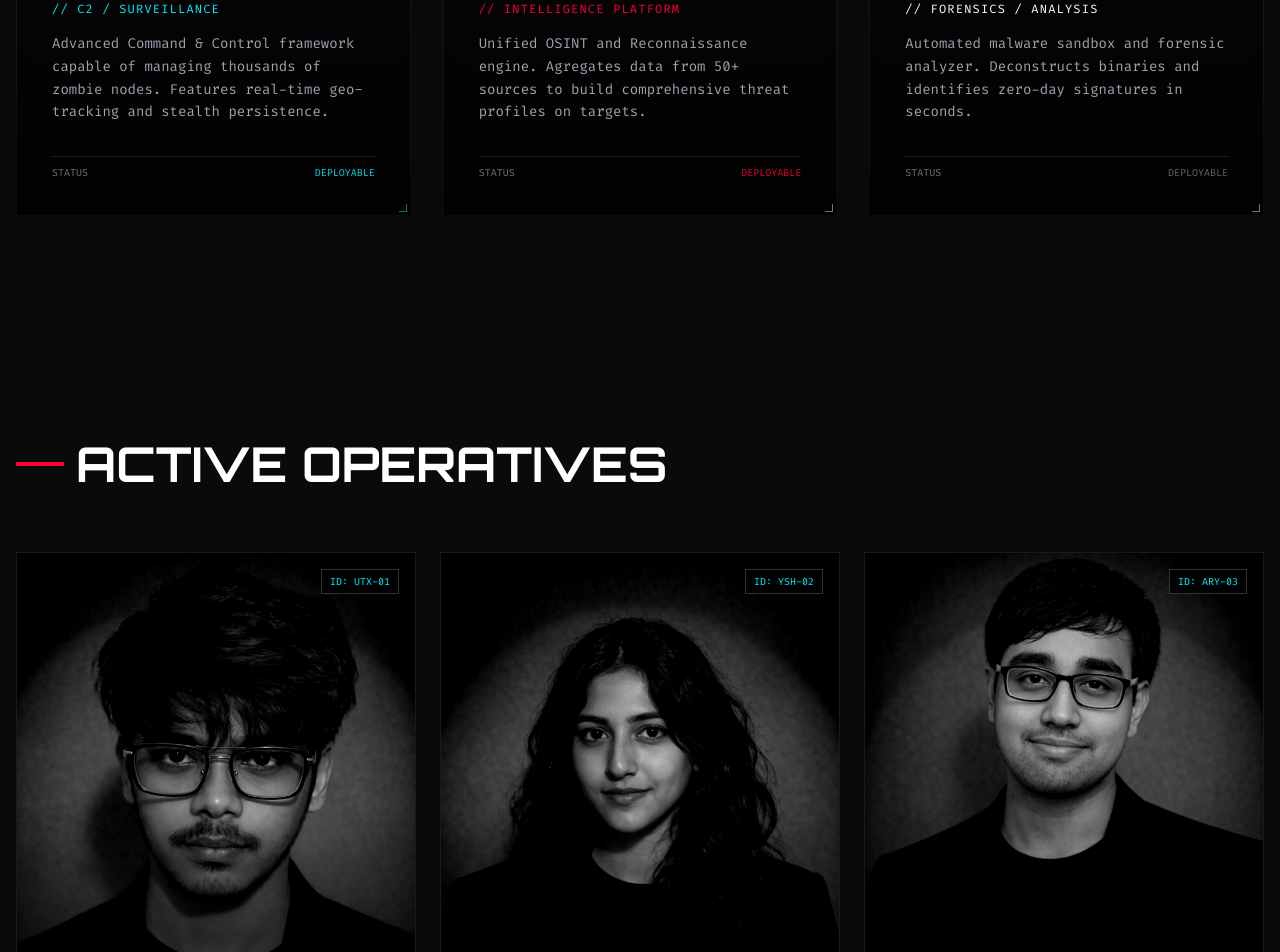
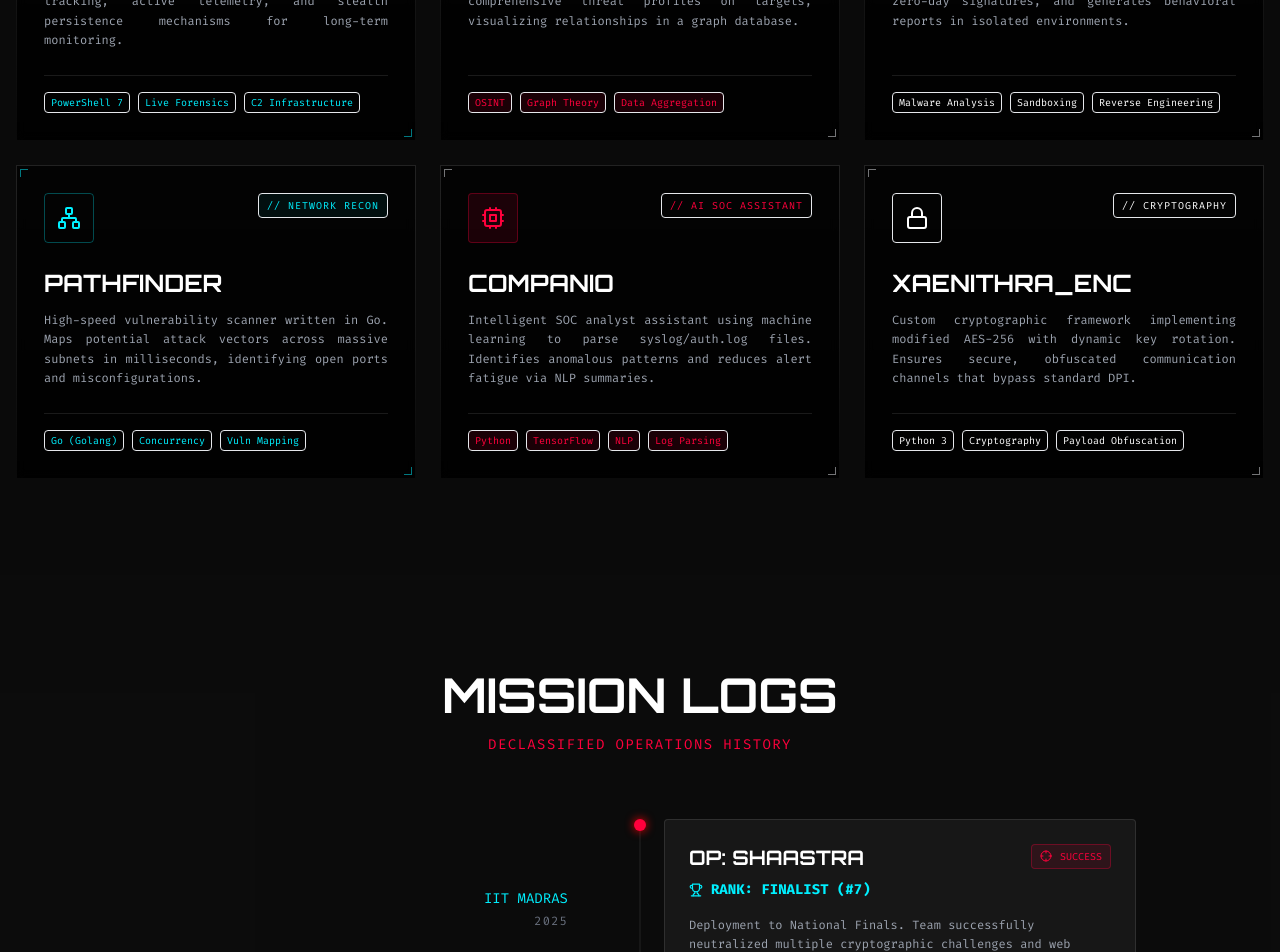
Before and after one commit to utxdev/xaenithra-landing, a React (Vite) app: page / in a window 1280 px wide. Shown: the part 1848-2800 px from the top of the page. Built offline with nearby package versions, Linux system fonts and the light colour scheme.

Commit message:
feat: phase 4 content expansion - full arsenal and mission logs

```diff
--- a/src/App.jsx
+++ b/src/App.jsx
@@ -3,6 +3,7 @@ import CyberGridBG from './components/CyberGridBG';
 import Hero from './components/Hero';
 import LiveOps from './components/LiveOps';
 import Arsenal from './components/Arsenal';
+import Operations from './components/Operations';
 import Team from './components/Team';
 
 function App() {
@@ -21,6 +22,7 @@ function App() {
                 <Hero />
                 <LiveOps />
                 <Arsenal />
+                <Operations />
                 <Team />
 
                 <footer className="border-t border-white/10 py-8 bg-black relative z-20">
--- a/src/components/Arsenal.jsx
+++ b/src/components/Arsenal.jsx
@@ -1,27 +1,41 @@
-import React from 'react';
+import React, { useState } from 'react';
 import { motion } from 'framer-motion';
-import { Code2, Lock, Eye, Activity, Database, Shield } from 'lucide-react';
+import { Code2, Lock, Eye, Activity, Database, Shield, Radio, Cpu, Network } from 'lucide-react';
 
-const ToolCard = ({ title, type, desc, icon: Icon, color }) => (
-    <div className={`relative group p-1 bg-gradient-to-b from-white/10 to-transparent hover:from-${color}/50 transition-all duration-500`}>
-        <div className="absolute inset-0 bg-black/80 backdrop-blur-sm m-[1px]"></div>
-        <div className="relative p-8 h-full flex flex-col z-10">
-            <div className={`p-3 rounded bg-${color}/10 w-fit mb-6 border border-${color}/30 text-${color}`}>
-                <Icon size={32} />
+const ToolCard = ({ title, type, desc, icon: Icon, color, tech, index }) => (
+    <motion.div
+        initial={{ opacity: 0, y: 20 }}
+        whileInView={{ opacity: 1, y: 0 }}
+        transition={{ delay: index * 0.1 }}
+        viewport={{ once: true }}
+        className={`group relative p-1 bg-gradient-to-b from-white/10 to-transparent hover:from-${color}/50 transition-all duration-500 h-full`}
+    >
+        <div className="absolute inset-0 bg-black/90 backdrop-blur-sm m-[1px]"></div>
+        <div className="relative p-6 h-full flex flex-col z-10">
+            <div className="flex justify-between items-start mb-6">
+                <div className={`p-3 rounded bg-${color}/10 border border-${color}/30 text-${color}`}>
+                    <Icon size={24} />
+                </div>
+                <div className={`text-${color} font-mono text-[10px] uppercase tracking-widest px-2 py-1 border border-${color}/20 rounded bg-${color}/5`}>
+                    // {type}
+                </div>
             </div>
 
-            <h3 className="text-3xl font-display font-bold text-white mb-2">{title}</h3>
-            <div className={`text-${color} font-mono text-xs uppercase tracking-widest mb-4`}>// {type}</div>
+            <h3 className="text-2xl font-display font-bold text-white mb-3 group-hover:text-neon-blue transition-colors">{title}</h3>
 
-            <p className="text-gray-400 font-mono text-sm leading-relaxed mb-8 flex-1">
+            <p className="text-gray-400 font-mono text-xs leading-relaxed mb-6 flex-1 text-justify">
                 {desc}
             </p>
 
-            <div className="space-y-2">
+            <div className="mt-auto space-y-4">
                 <div className="h-[1px] w-full bg-white/10 group-hover:bg-white/30 transition-colors"></div>
-                <div className="flex justify-between text-[10px] font-mono text-gray-500 uppercase">
-                    <span>Status</span>
-                    <span className={`text-${color} animate-pulse`}>Deployable</span>
+
+                <div className="flex flex-wrap gap-2">
+                    {tech.map((t, i) => (
+                        <span key={i} className={`text-[10px] font-mono text-${color} bg-${color}/10 px-1.5 py-0.5 rounded border border-${color}/20`}>
+                            {t}
+                        </span>
+                    ))}
                 </div>
             </div>
 
@@ -29,46 +43,75 @@ const ToolCard = ({ title, type, desc, icon: Icon, color }) => (
             <div className={`absolute top-0 left-0 w-2 h-2 border-t border-l border-${color} opacity-50 group-hover:opacity-100 transition-opacity`}></div>
             <div className={`absolute bottom-0 right-0 w-2 h-2 border-b border-r border-${color} opacity-50 group-hover:opacity-100 transition-opacity`}></div>
         </div>
-    </div>
+    </motion.div>
 );
 
 const Arsenal = () => {
+    const arsenal = [
+        {
+            title: "TRINETRA",
+            type: "C2 / Surveillance",
+            desc: "Advanced Command & Control framework capable of managing remote nodes. Features real-time geo-tracking, active telemetry, and stealth persistence mechanisms for long-term monitoring.",
+            icon: Eye,
+            color: "neon-blue",
+            tech: ["PowerShell 7", "Live Forensics", "C2 Infrastructure"]
+        },
+        {
+            title: "INDERJAAL",
+            type: "Intelligence Platform",
+            desc: "Unified OSINT and Reconnaissance engine. Aggregates data from 50+ sources to build comprehensive threat profiles on targets, visualizing relationships in a graph database.",
+            icon: Database,
+            color: "neon-red",
+            tech: ["OSINT", "Graph Theory", "Data Aggregation"]
+        },
+        {
+            title: "SUDARSHANA",
+            type: "Forensics / Analysis",
+            desc: "Automated malware sandbox and forensic analyzer. Deconstructs binaries, identifies zero-day signatures, and generates behavioral reports in isolated environments.",
+            icon: Shield,
+            color: "ops-green",
+            tech: ["Malware Analysis", "Sandboxing", "Reverse Engineering"]
+        },
+        {
+            title: "PATHFINDER",
+            type: "Network Recon",
+            desc: "High-speed vulnerability scanner written in Go. Maps potential attack vectors across massive subnets in milliseconds, identifying open ports and misconfigurations.",
+            icon: Network,
+            color: "neon-blue",
+            tech: ["Go (Golang)", "Concurrency", "Vuln Mapping"]
+        },
+        {
+            title: "COMPANIO",
+            type: "AI SOC Assistant",
+            desc: "Intelligent SOC analyst assistant using machine learning to parse syslog/auth.log files. Identifies anomalous patterns and reduces alert fatigue via NLP summaries.",
+            icon: Cpu,
+            color: "neon-red",
+            tech: ["Python", "TensorFlow", "NLP", "Log Parsing"]
+        },
+        {
+            title: "XAENITHRA_ENC",
+            type: "Cryptography",
+            desc: "Custom cryptographic framework implementing modified AES-256 with dynamic key rotation. Ensures secure, obfuscated communication channels that bypass standard DPI.",
+            icon: Lock,
+            color: "ops-green",
+            tech: ["Python 3", "Cryptography", "Payload Obfuscation"]
+        }
+    ];
+
     return (
-        <section className="py-32 relative">
+        <section className="py-24 relative">
             <div className="container mx-auto px-4 max-w-7xl">
                 <div className="mb-16 flex items-end justify-between border-b border-white/10 pb-8">
                     <div>
                         <h2 className="text-4xl md:text-6xl font-display font-bold text-white mb-4">THE ARSENAL</h2>
                         <p className="font-mono text-neon-blue">Advanced Cyber-Warfare Capabilities</p>
                     </div>
-                    <div className="hidden md:block font-mono text-right text-xs text-gray-500">
-                        <div>WEAPONS_FREE_STATUS</div>
-                        <div className="text-neon-red">AUTHORIZED</div>
-                    </div>
                 </div>
 
-                <div className="grid grid-cols-1 md:grid-cols-3 gap-8">
-                    <ToolCard
-                        title="TRINETRA"
-                        type="C2 / Surveillance"
-                        desc="Advanced Command & Control framework capable of managing thousands of zombie nodes. Features real-time geo-tracking and stealth persistence."
-                        icon={Eye}
-                        color="neon-blue"
-                    />
-                    <ToolCard
-                        title="INDERJAAL"
-                        type="Intelligence Platform"
-                        desc="Unified OSINT and Reconnaissance engine. Agregates data from 50+ sources to build comprehensive threat profiles on targets."
-                        icon={Database}
-                        color="neon-red"
-                    />
-                    <ToolCard
-                        title="SUDARSHANA"
-                        type="Forensics / Analysis"
-                        desc="Automated malware sandbox and forensic analyzer. Deconstructs binaries and identifies zero-day signatures in seconds."
-                        icon={Shield}
-                        color="ops-green"
-                    />
+                <div className="grid grid-cols-1 md:grid-cols-2 lg:grid-cols-3 gap-6">
+                    {arsenal.map((tool, i) => (
+                        <ToolCard key={i} {...tool} index={i} />
+                    ))}
                 </div>
             </div>
         </section>
--- /dev/null
+++ b/src/components/Operations.jsx
@@ -0,0 +1,100 @@
+import React from 'react';
+import { motion } from 'framer-motion';
+import { Target, Trophy, Crosshair, MapPin } from 'lucide-react';
+
+const MissionLog = ({ title, status, rank, location, year, desc, delay }) => (
+    <motion.div
+        initial={{ opacity: 0, x: -20 }}
+        whileInView={{ opacity: 1, x: 0 }}
+        transition={{ delay, duration: 0.5 }}
+        viewport={{ once: true }}
+        className="relative pl-8 md:pl-0"
+    >
+        {/* Timeline Line (Desktop) */}
+        <div className="hidden md:block absolute left-1/2 top-0 bottom-0 w-[1px] bg-white/10 -translate-x-1/2"></div>
+        <div className="hidden md:block absolute left-1/2 top-0 w-3 h-3 bg-neon-red rounded-full -translate-x-1/2 shadow-[0_0_10px_red]"></div>
+
+        <div className="md:flex items-center justify-between gap-12 group">
+            {/* Left Side (Date/Loc) */}
+            <div className="hidden md:block w-1/2 text-right pr-12">
+                <div className="text-neon-blue font-mono text-sm mb-1">{location}</div>
+                <div className="text-gray-500 text-xs tracking-widest">{year}</div>
+            </div>
+
+            {/* Mobile Timeline Point */}
+            <div className="absolute left-0 top-0 w-2 h-full bg-gradient-to-b from-neon-red/50 to-transparent md:hidden"></div>
+
+            {/* Right Side (Content) */}
+            <div className="md:w-1/2 relative p-6 bg-white/5 border border-white/10 rounded overflow-hidden hover:border-neon-red/50 transition-colors">
+                {/* Scanning Effect */}
+                <div className="absolute top-0 left-0 w-full h-[1px] bg-gradient-to-r from-transparent via-white/20 to-transparent -translate-x-full group-hover:animate-scan"></div>
+
+                <div className="flex justify-between items-start mb-2">
+                    <h3 className="text-xl font-display font-bold text-white">{title}</h3>
+                    <div className="flex items-center gap-2 px-2 py-1 bg-neon-red/10 border border-neon-red/30 rounded text-neon-red text-[10px] font-mono uppercase">
+                        <Crosshair size={12} />
+                        {status}
+                    </div>
+                </div>
+
+                <div className="md:hidden text-neon-blue font-mono text-xs mb-4 flex items-center gap-2">
+                    <MapPin size={12} /> {location} | {year}
+                </div>
+
+                <div className="flex items-center gap-2 text-neon-blue font-bold font-mono text-sm mb-4">
+                    <Trophy size={14} />
+                    RANK: {rank}
+                </div>
+
+                <p className="text-gray-400 text-xs font-mono leading-relaxed">
+                    {desc}
+                </p>
+            </div>
+        </div>
+    </motion.div>
+);
+
+const Operations = () => {
+    return (
+        <section className="py-24 bg-cyber-gray/30 relative">
+            <div className="container mx-auto px-4 max-w-5xl">
+                <div className="text-center mb-16">
+                    <h2 className="text-4xl md:text-5xl font-display font-bold text-white mb-4">MISSION LOGS</h2>
+                    <p className="font-mono text-neon-red tracking-widest uppercase text-sm">Declassified Operations History</p>
+                </div>
+
+                <div className="space-y-12 relative">
+                    <MissionLog
+                        title="OP: SHAASTRA"
+                        status="SUCCESS"
+                        rank="FINALIST (#7)"
+                        location="IIT MADRAS"
+                        year="2025"
+                        desc="Deployment to National Finals. Team successfully neutralized multiple cryptographic challenges and web exploitation vectors in a 24-hour siege."
+                        delay={0}
+                    />
+                    <MissionLog
+                        title="OP: CIPHER_HUNT"
+                        status="COMPLETED"
+                        rank="#7"
+                        location="CRYPTOGRAPHIC SOCIETY"
+                        year="2024"
+                        desc="Rapid response operation involving steganographic extraction and digital forensics. Team demonstrated superior speed in artifact recovery."
+                        delay={0.2}
+                    />
+                    <MissionLog
+                        title="OP: NITE_FALL"
+                        status="EXECUTED"
+                        rank="TOP TIER"
+                        location="NIT TRICHY"
+                        year="2024"
+                        desc="Collaborative binary exploitation engagement. Secured critical flags during high-intensity final phase."
+                        delay={0.4}
+                    />
+                </div>
+            </div>
+        </section>
+    );
+};
+
+export default Operations;
```
Also changed, not shown: 5 other files (tests, documents, lock files or other folders).
